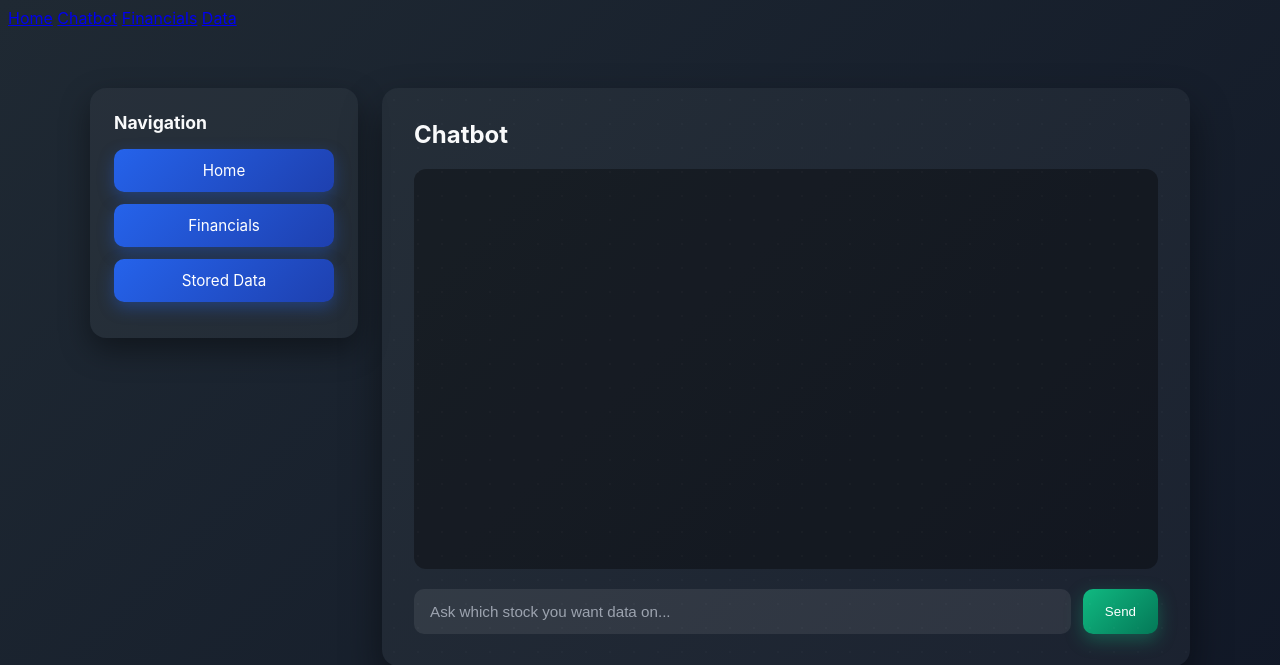
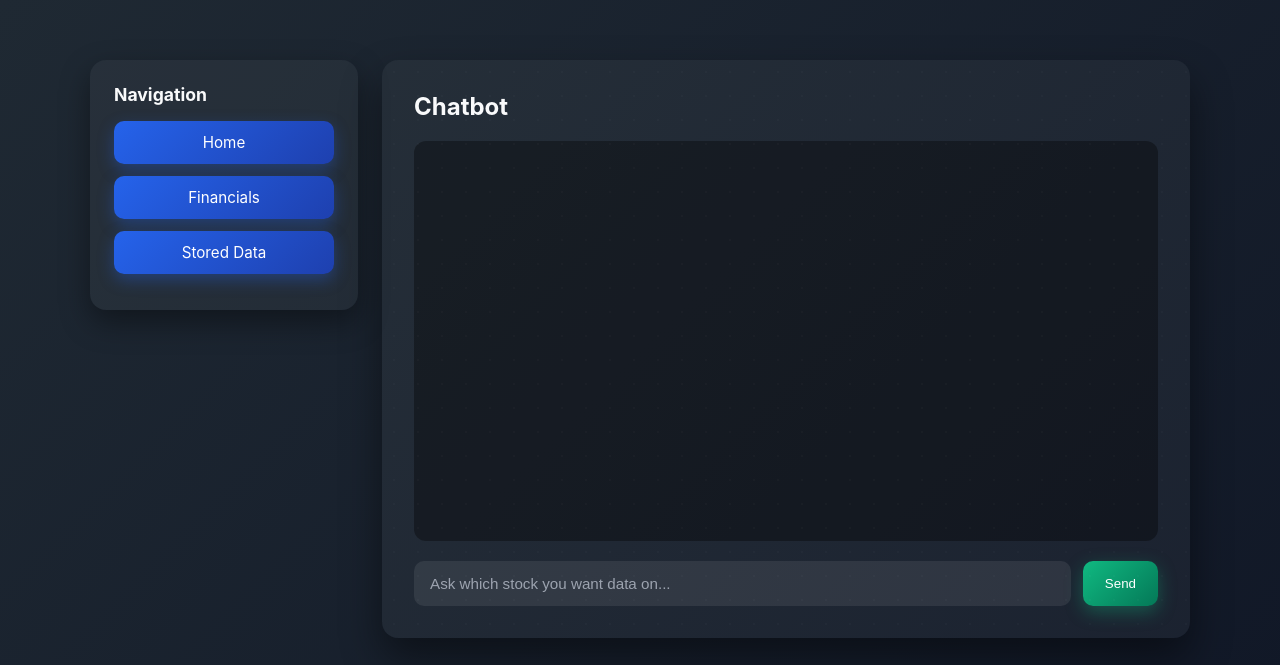
Before and after one commit to aaydesh09-hub/StockPred, a Flask app: page /chat in a window 1280 px wide. Shown: the top 665 px of the page. Run offline with Flask 3, Linux system fonts and the light colour scheme.

Commit message:
commit 4

```diff
--- a/templates/base.html
+++ b/templates/base.html
@@ -10,12 +10,6 @@
     }
 </style>
 <body>
-<nav>
-    <a href="/">Home</a>
-    <a href="/chat">Chatbot</a>
-    <a href="/financials">Financials</a>
-    <a href="/data">Data</a>
-</nav>
 <div class="container">
     {% block content %}{% endblock %}
 </div>
```
